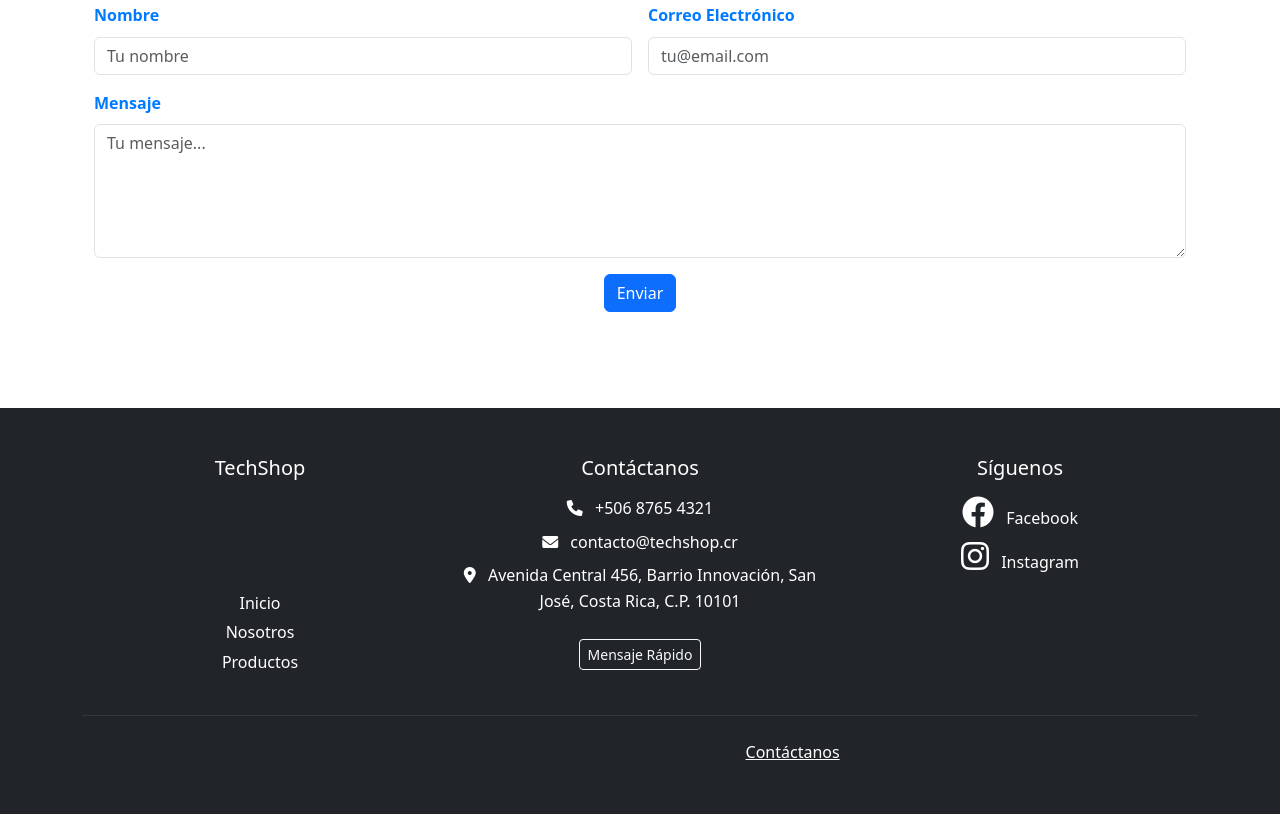
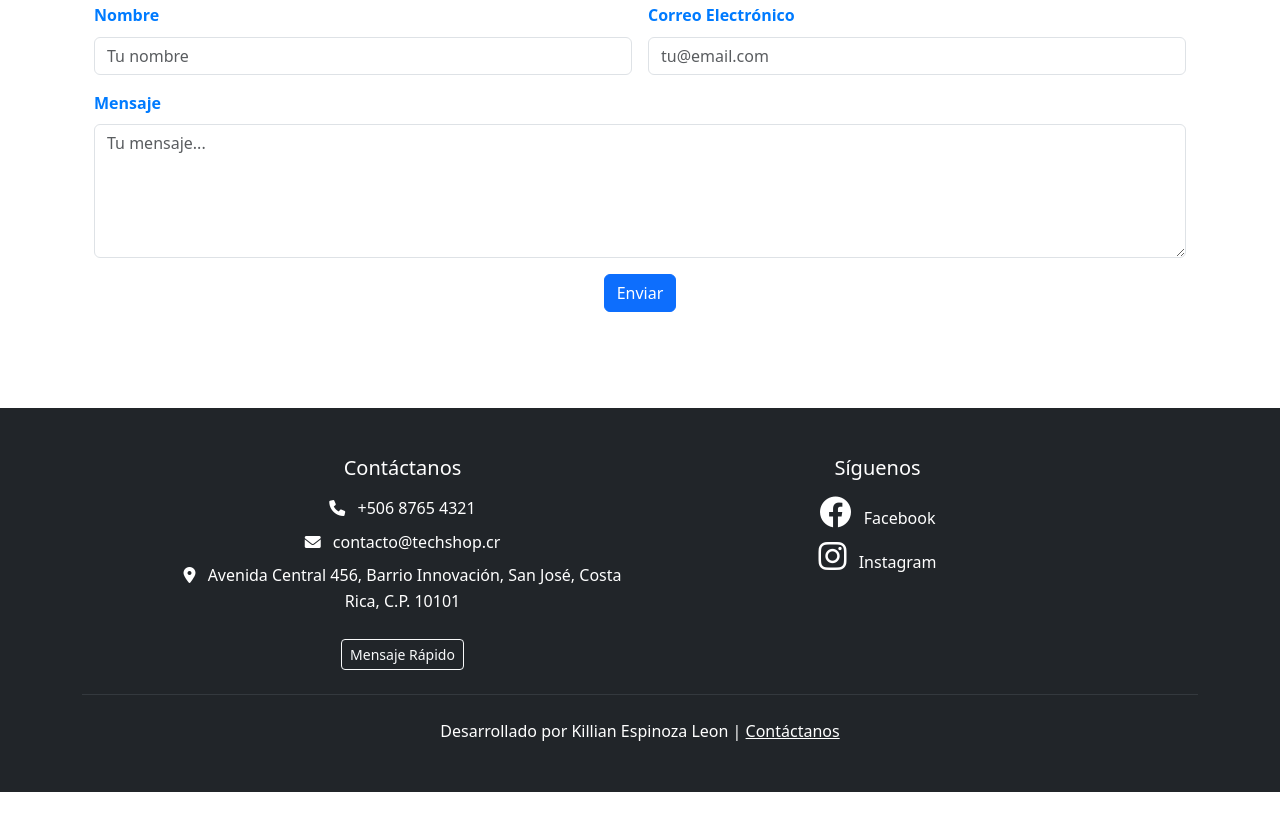
Before and after one commit to ThefenixKill/Proyecto-Final-VLA, a plain HTML site: page index.html in a window 1280 px wide. Shown: the part 1552-2366 px from the top of the page. After the commit the page ends 2344 px from the top, so only its background shows below. Drawn offline with nearby package versions, Linux system fonts and the light colour scheme.

Commit message:
Se agrego contenido

```diff
--- a/index.html
+++ b/index.html
@@ -17,23 +17,24 @@
     <!-- Bootstrap CSS -->
     <link href="https://cdn.jsdelivr.net/npm/bootstrap@5.3.0/dist/css/bootstrap.min.css" rel="stylesheet">
     <link rel="stylesheet" href="https://cdnjs.cloudflare.com/ajax/libs/font-awesome/6.0.0/css/all.min.css">
+    <!--Estilos personalizados-->
     <link rel="stylesheet" href="./css/estilos.css">
 </head>
 
 <body>
-    <!-- Navbar: Fix - Rutas consistentes (sin ./) -->
+    <!-- Navbar -->
     <nav class="navbar navbar-expand-lg navbar-dark bg-dark fixed-top">
         <div class="container">
-            <a class="navbar-brand fw-bold" href="index.html">TechShop</a>
+            <a class="navbar-brand fw-bold" href="./index.html">TechShop</a>
             <button class="navbar-toggler" type="button" data-bs-toggle="collapse" data-bs-target="#navbarNav">
                 <span class="navbar-toggler-icon"></span>
             </button>
             <div class="navbar-collapse" id="navbarNav">
                 <ul class="navbar-nav ms-auto">
-                    <li class="nav-item"><a class="nav-link" href="index.html">Inicio</a></li>
-                    <li class="nav-item"><a class="nav-link" href="nosotros.html">Nosotros</a></li>
-                    <li class="nav-item"><a class="nav-link" href="productos.html">Productos</a></li>
-                    <!-- Redes: Agrega aria-label para accesibilidad -->
+                    <li class="nav-item"><a class="nav-link" href="./index.html">Inicio</a></li>
+                    <li class="nav-item"><a class="nav-link" href="./nosotros.html">Nosotros</a></li>
+                    <li class="nav-item"><a class="nav-link" href="./productos.html">Productos</a></li>
+                    <!-- Redes -->
                     <li class="nav-item"><a class="nav-link" href="https://facebook.com/techshop" target="_blank"
                             aria-label="Facebook de TechShop"><i class="fab fa-facebook"></i></a></li>
                     <li class="nav-item"><a class="nav-link" href="https://instagram.com/techshop" target="_blank"
@@ -54,8 +55,7 @@
             </div>
         </section>
 
-
-        <!-- Categorías: -->
+        <!-- Categorías (Se usaron imagenes de archivos locales .webp) -->
         <section class="py-5 categorias">
             <div class="container">
                 <h2 class="text-center mb-4">Nuestras Categorías</h2>
@@ -63,7 +63,7 @@
                     <div class="col-md-3 text-center mb-4">
                         <img src="./img/electronicos.webp" alt="Electrónicos TechShop" class="img-fluid rounded mb-2">
                         <h5>Electrónicos</h5>
-                        <p>Todo en tecnología .</p>
+                        <p>Todo en tecnología.</p>
                         <a href="productos.html#electronics" class="btn btn-outline-primary">Ver Más</a>
                     </div>
                     <div class="col-md-3 text-center mb-4">
@@ -88,8 +88,7 @@
             </div>
         </section>
 
-
-        <!-- Testimonios -->
+        <!-- Testimonios  -->
         <section class="py-5 bg-light">
             <div class="container">
                 <h2 class="text-center mb-4">Lo que dicen nuestros clientes</h2>
@@ -177,10 +176,12 @@
                         <label for="nombre" class="form-label">Nombre</label>
                         <input type="text" class="form-control" id="nombre" placeholder="Tu nombre" required>
                     </div>
+
                     <div class="col-md-6">
                         <label for="email" class="form-label">Correo Electrónico</label>
                         <input type="email" class="form-control" id="email" placeholder="tu@email.com" required>
                     </div>
+
                     <div class="col-12">
                         <label for="mensaje" class="form-label">Mensaje</label>
                         <textarea class="form-control" id="mensaje" rows="5" placeholder="Tu mensaje..."
@@ -190,31 +191,17 @@
                         <button type="submit" class="btn btn-primary">Enviar</button>
                     </div>
                 </form>
-
             </div>
         </section>
+
+
     </main>
 
     <footer class="bg-dark text-white py-5 mt-5">
         <div class="container">
-            <div class="row">
-                <!-- Columna 1: Info General y Navegación -->
-                <div class="col-md-4 mb-4 mb-md-0 text-center">
-                    <h5 class="mb-3">TechShop</h5>
-                    <p class="text-muted mb-3">&copy; <span id="currentYear">2024</span> TechShop. Todos los derechos
-                        reservados. | San José, Costa Rica</p>
-                    <h6 class="text-muted mb-2">Navegación</h6>
-                    <ul class="list-unstyled">
-                        <li class="mb-1"><a href="./index.html" class="text-white text-decoration-none">Inicio</a></li>
-                        <li class="mb-1"><a href="./nosotros.html" class="text-white text-decoration-none">Nosotros</a>
-                        </li>
-                        <li class="mb-1"><a href="./productos.html"
-                                class="text-white text-decoration-none">Productos</a></li>
-                    </ul>
-                </div>
-
-                <!-- Columna 2: Contacto -->
-                <div class="col-md-4 mb-4 mb-md-0 text-center">
+            <div class="row justify-content-center">
+                <!-- Columna 1:  -->
+                <div class="col-md-5 mb-4 mb-md-0 text-center">
                     <h5 class="mb-3">Contáctanos</h5>
                     <ul class="list-unstyled">
                         <li class="mb-2">
@@ -229,15 +216,19 @@
                         </li>
                         <li class="mb-2">
                             <i class="fas fa-map-marker-alt me-2"></i>
-                            Avenida Central 456, Barrio Innovación, San José, Costa Rica, C.P. 10101
+                            <a href="https://www.google.com/maps/place/Avenida+Central+456,+Barrio+Innovaci%C3%B3n,+San+Jos%C3%A9,+Costa+Rica"
+                                target="_blank" rel="noopener noreferrer" class="text-white text-decoration-none"
+                                aria-label="Abrir ubicación en Google Maps">
+                                Avenida Central 456, Barrio Innovación, San José, Costa Rica, C.P. 10101
+                            </a>
                         </li>
                     </ul>
                     <a href="./index.html#formContacto" class="btn btn-outline-light btn-sm mt-2">Mensaje Rápido</a>
-
                 </div>
 
-                <!-- Columna 3: Redes Sociales -->
-                <div class="col-md-4 mb-4 mb-md-0 text-center">
+
+                <!-- Columna 2: Redes Sociales -->
+                <div class="col-md-5 mb-4 mb-md-0 text-center">
                     <h5 class="mb-3">Síguenos</h5>
                     <ul class="list-unstyled">
                         <li class="mb-2">
@@ -253,24 +244,25 @@
                             </a>
                         </li>
                     </ul>
-
                 </div>
             </div>
 
             <hr class="my-4 border-secondary">
+
             <!-- Copyright global al final -->
             <div class="text-center">
-                <p class="mb-0 text-muted">Desarrollado por Killian Espinoza Leon | <a href="./index.html#formContacto"
+                <p class="mb-0 text-white">Desarrollado por Killian Espinoza Leon | <a href="./index.html#formContacto"
                         class="text-white">Contáctanos</a></p>
             </div>
         </div>
     </footer>
 
 
+
     <!-- Bootstrap JS -->
     <script src="https://cdn.jsdelivr.net/npm/bootstrap@5.3.0/dist/js/bootstrap.bundle.min.js"></script>
     <!-- JS-->
-    <script src="./js/script.js"></script>
+    <script src="./js/main.js"></script>
 </body>
 
 </html>
--- a/js/script.js
+++ b/js/main.js
@@ -44,7 +44,7 @@ async function initProductos() {
     const errorMsg = document.getElementById('errorMsg');
 
     try {
-        // Paso 1: Cargar categorías de la API
+        //  Cargar categorías de la API
         const categoriasRes = await fetch('https://fakestoreapi.com/products/categories');
         const categorias = await categoriasRes.json();
 
@@ -66,10 +66,10 @@ async function initProductos() {
         });
         tabsContainer.innerHTML = tabsHtml;
 
-        // Paso 2: Cargar productos de la primera categoría por default
+        // Cargar productos de la primera categoría por default
         await cargarProductosPorCategoria(categorias[0], contenido);
 
-        // Paso 3: Event listeners para tabs (al clic, carga categoría)
+        //  Event listeners para tabs (al clic, carga categoría)
         tabsContainer.addEventListener('click', async function(e) {
             if (e.target.matches('.nav-link')) {
                 const categoria = e.target.id.replace('tab-', '');
```
Also changed, not shown: nosotros.html (+24 -25 lines), productos.html (+25 -28 lines).
